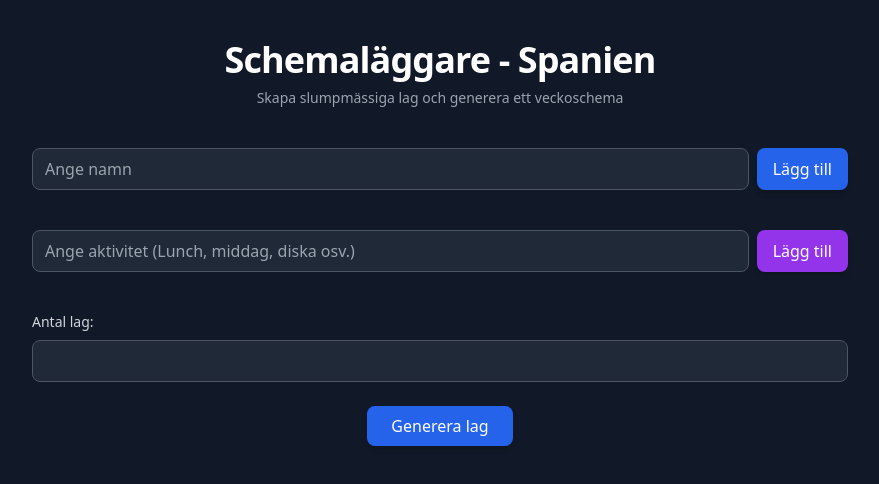
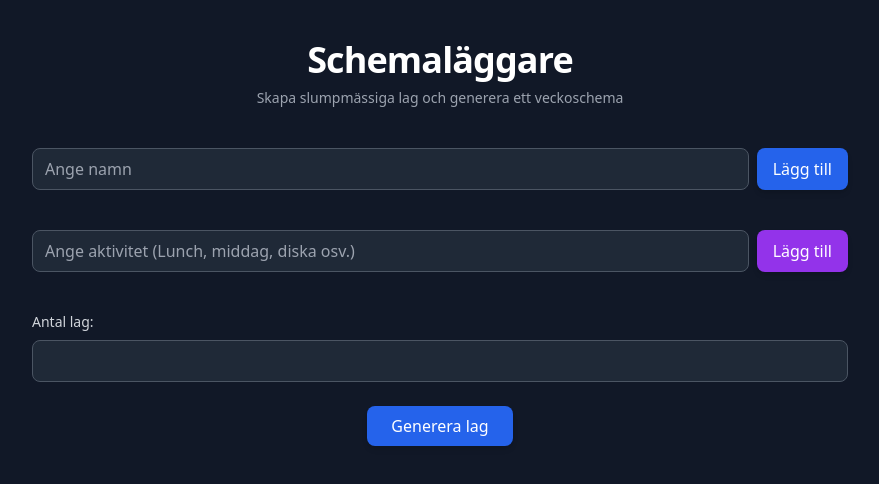
Before and after one commit to svardbs/svardbs.github.io, a Vue app: page / in a window 1280 px wide. Shown: the top 484 px of the page, without its empty margins (200-1079 px from the left). Built offline with nearby package versions, Linux system fonts and the light colour scheme.

Commit message:
Change title

```diff
--- a/src/App.vue
+++ b/src/App.vue
@@ -1,7 +1,7 @@
 <template>
   <main class="min-h-screen p-6 sm:p-10 max-w-4xl mx-auto space-y-10 text-white">
     <header class="text-center">
-      <h1 class="text-3xl sm:text-4xl font-bold tracking-tight mb-2">Schemaläggare - Spanien</h1>
+      <h1 class="text-3xl sm:text-4xl font-bold tracking-tight mb-2">Schemaläggare</h1>
       <p class="text-sm text-gray-400">Skapa slumpmässiga lag och generera ett veckoschema</p>
     </header>
 
```
